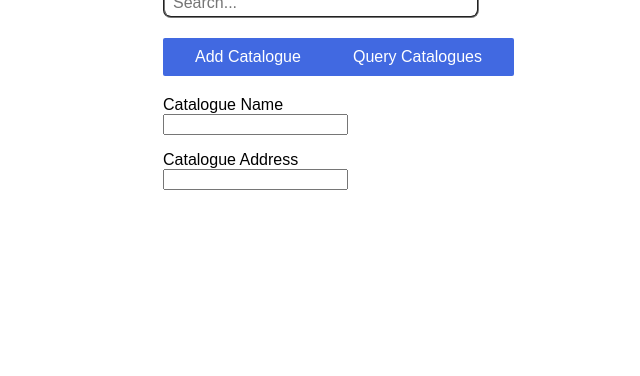
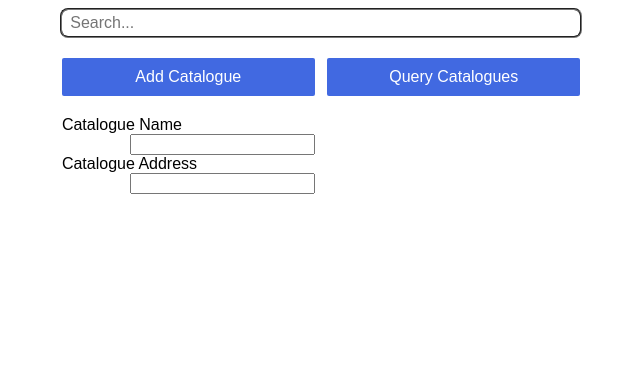
Before and after one commit to ejp-rd-vp/query-builder-catalogue-directory, a plain HTML site: page portal/index.html in a window 1280 px wide. Shown: the part 424-800 px from the top of the page, without its empty margins (319-959 px from the left). Drawn offline with Linux system fonts and the light colour scheme.

Commit message:
updated portal

```diff
--- a/portal/index.html
+++ b/portal/index.html
@@ -11,21 +11,23 @@
 <body>
   <div class="center font">
     <img src="media/ejp-rd-logo.jpg" alt="EJP-RD-Logo">
+  </div>
+  <div class="center font">
     <input type="text" placeholder="Search..." class="searchBar font" onchange="handleSearch();" id="searchBar">
-    <div class="center">
-      <div class="addCatalogue center">
-        <input class="button font" type="button" value="Add Catalogue" onclick="addCatalogue();" />
-        Catalogue Name
-        <input type="text" id="catalogueName" value="">
+  </div>
+  <div class="center font">
+    <div class="left">
+      <input class="button font" type="button" value="Add Catalogue" onclick="addCatalogue();" />
+      <div class="addCatalogueFields"> Catalogue Name <input type="text" id="catalogueName" value="">
         <p></p>
         Catalogue Address
         <input type="text" id="catalogueAddress" value="">
-        <p id="successIndicator" class="successIndicator"></p>
+        <p id="statusText" class="statusText"></p>
       </div>
-      <div class="queryCatalogues center">
-        <input class="button font" type="button" value="Query Catalogues" onclick="queryCatalogues();" />
-        <div id="catalogueList" class="catalogueList"></div>
-      </div>
+    </div>
+    <div class="right">
+      <input class="button font" type="button" value="Query Catalogues" onclick="queryCatalogues();" />
+      <div id="catalogueList" class="catalogueList"></div>
     </div>
   </div>
 
--- a/portal/scripts.js
+++ b/portal/scripts.js
@@ -30,20 +30,32 @@ function constructCatalogueData() {
 
 // function that adds a new catalogue to the catalogue directory
 async function addCatalogue() {
-  document.getElementById("successIndicator").innerHTML = "";
+  document.getElementById("statusText").innerHTML = "";
   if (document.getElementById('catalogueName').value.length > 0 && document.getElementById('catalogueAddress').value.length > 0) {
     constructCatalogueData();
     const response = await fetch(addCatalogueEndpoint, options);
     if (response.status >= 200 && response.status < 400) {
       const data = await response.json();
       console.log(data);
-      document.getElementById("successIndicator").innerHTML = "Catalogue added successfully."
+      document.getElementById("statusText").className += ' green';
+      document.getElementById("statusText").innerHTML = "Catalogue added successfully."
+      setTimeout(function () {
+        document.getElementById("statusText").innerHTML = '';
+      }, 4000);
     } else {
-      document.getElementById("successIndicator").innerHTML = "Catalogue could not be added.";
+      document.getElementById("statusText").className += ' red';
+      document.getElementById("statusText").innerHTML = "Catalogue could not be added.";
+      setTimeout(function () {
+        document.getElementById("statusText").innerHTML = '';
+      }, 4000);
       throw console.error('Response out of range.');
     }
   } else {
-    document.getElementById("successIndicator").innerHTML = "Catalogue name and address might not be empty."
+    document.getElementById("statusText").className += ' red';
+    document.getElementById("statusText").innerHTML = "Catalogue name and address might not be empty."
+    setTimeout(function () {
+      document.getElementById("statusText").innerHTML = '';
+    }, 4000);
     document.getElementById('catalogueName').value = "";
     document.getElementById('catalogueAddress').value = "";
   }
@@ -61,6 +73,7 @@ async function queryCatalogues() {
       document.getElementById("catalogueList").appendChild(document.createElement("br"));
       document.getElementById("catalogueList").appendChild(document.createTextNode(element.catalogueAddress));
       document.getElementById("catalogueList").appendChild(document.createElement("br"));
+      document.getElementById("catalogueList").appendChild(document.createElement("br"));
     });
   } else {
     throw console.error('Response out of range.');
--- a/portal/styles.css
+++ b/portal/styles.css
@@ -8,31 +8,31 @@
     width: 50%;
 }
 
+.left {
+    padding-left: 9%;
+    width: 40%;
+    float: left;
+}
+
+.right {
+    padding-right: 9%;
+    width: 40%;
+    float: right;
+}
+
 .searchBar {
-    width: 300px;
+    width: 80%;
     padding: 4px;
     padding-left: 8px;
     border-radius: 8px;
     border-style: groove;
     font-size: medium;
     margin-bottom: 20px;
-}
-
-.addCatalogue {
-    float: left;
-    text-align: left;
-}
-
-.queryCatalogues {
-    float: right;
-}
-
-.catalogueList {
-    text-align: left;
+    margin-top: 20px;
 }
 
 .button {
-    margin-bottom: 20px;
+    width: 100%;
     transition-duration: 0.3s;
     background-color: royalblue;
     border: none;
@@ -43,8 +43,36 @@
     text-decoration: none;
     display: inline-block;
     font-size: 16px;
+    margin-bottom: 20px;
 }
 
 .button:hover {
     box-shadow: 0 12px 16px 0 rgba(0, 0, 0, 0.24), 0 17px 50px 0 rgba(0, 0, 0, 0.19);
 }
+
+.addCatalogueFields {
+    width: 100%;
+    text-align: left;
+}
+
+.addCatalogueFields input {
+    float: right;
+}
+
+.catalogueList {
+    width: 100%;
+    text-align: left;
+}
+
+.statusText {
+    padding-top: 5px;
+    font-size: 14px;
+}
+
+.red {
+    color: firebrick;
+}
+
+.green {
+    color: forestgreen;
+}
```
